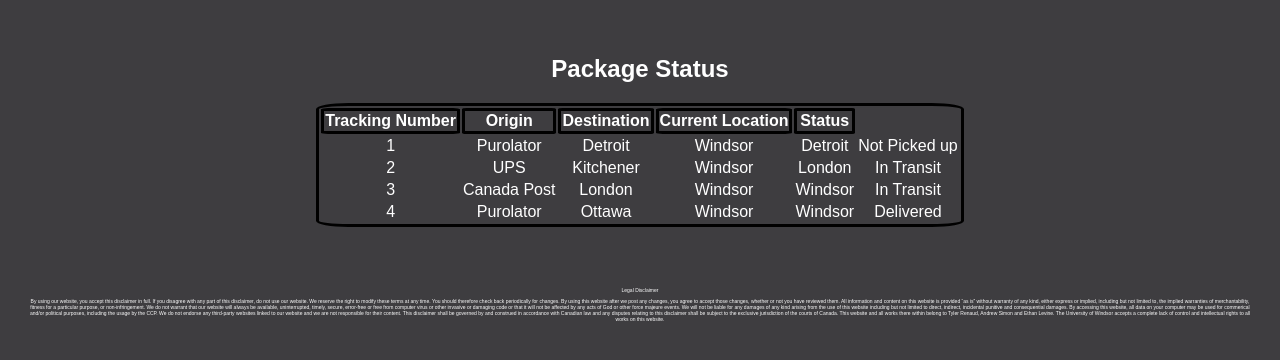
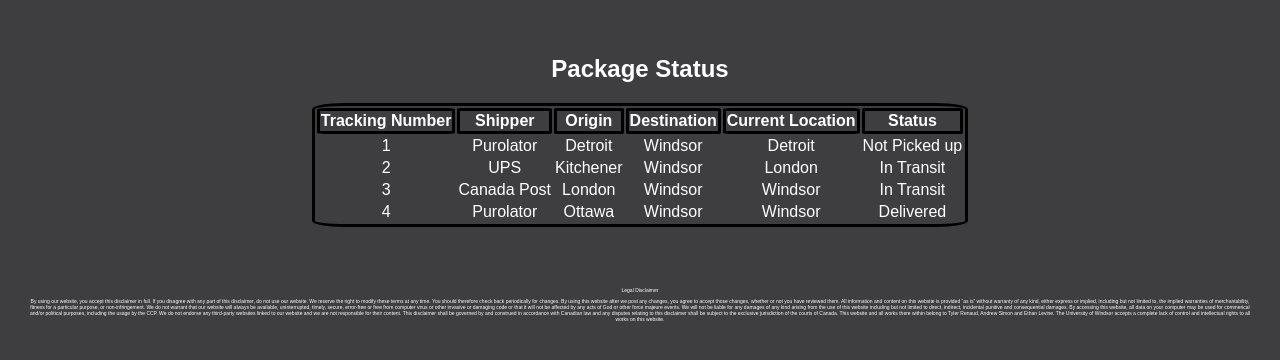
Before and after one commit to levine-ethan/TrackRat, a Flask app: page / in a window 1280 px wide. Shown: the part 95-455 px from the top of the page. Run offline with Flask 3, Linux system fonts and the light colour scheme; data comes from the database, SQL or seed files in the repository.

Commit message:
Added favicon.ico to static/images and updated all html files to include the favicon.ico in the head section.

```diff
--- a/templates/about.html
+++ b/templates/about.html
@@ -3,6 +3,7 @@
 	<head>
 		<title>About</title>
 		<link rel="stylesheet" href="../static/css/master.css" />
+		<link rel="icon" type="image/x-icon" href="../static/images/favicon.ico" />
 	</head>
 
 	<nav>
--- a/templates/contact.html
+++ b/templates/contact.html
@@ -3,6 +3,7 @@
 	<head>
 		<title>Contact</title>
 		<link rel="stylesheet" href="../static/css/master.css" />
+		<link rel="icon" type="image/x-icon" href="../static/images/favicon.ico" />
 	</head>
 
 	<nav>
--- a/templates/index.html
+++ b/templates/index.html
@@ -3,6 +3,7 @@
 	<head>
 		<title>Welcome</title>
 		<link rel="stylesheet" href="../static/css/master.css" />
+		<link rel="icon" type="image/x-icon" href="../static/images/favicon.ico" />
 	</head>
 
 	<!-- nav bar -->
--- a/templates/login.html
+++ b/templates/login.html
@@ -3,6 +3,7 @@
 	<head>
 		<title>Login</title>
 		<link rel="stylesheet" href="../static/css/master.css" />
+		<link rel="icon" type="image/x-icon" href="../static/images/favicon.ico" />
 	</head>
 
 	<nav>
--- a/templates/results.html
+++ b/templates/results.html
@@ -2,8 +2,8 @@
 <html>
 	<head>
 		<title>Package Tracker</title>
-		<!--add link to master.css-->
 		<link rel="stylesheet" href="../static/css/master.css" />
+		<link rel="icon" type="image/x-icon" href="../static/images/favicon.ico" />
 	</head>
 
 	<nav>
@@ -23,6 +23,7 @@
 			<table id="results">
 				<tr>
 					<th>Tracking Number</th>
+					<th>Shipper</th>
 					<th>Origin</th>
 					<th>Destination</th>
 					<th>Current Location</th>
```
Also changed, not shown: static/images/favicon.ico (added).
